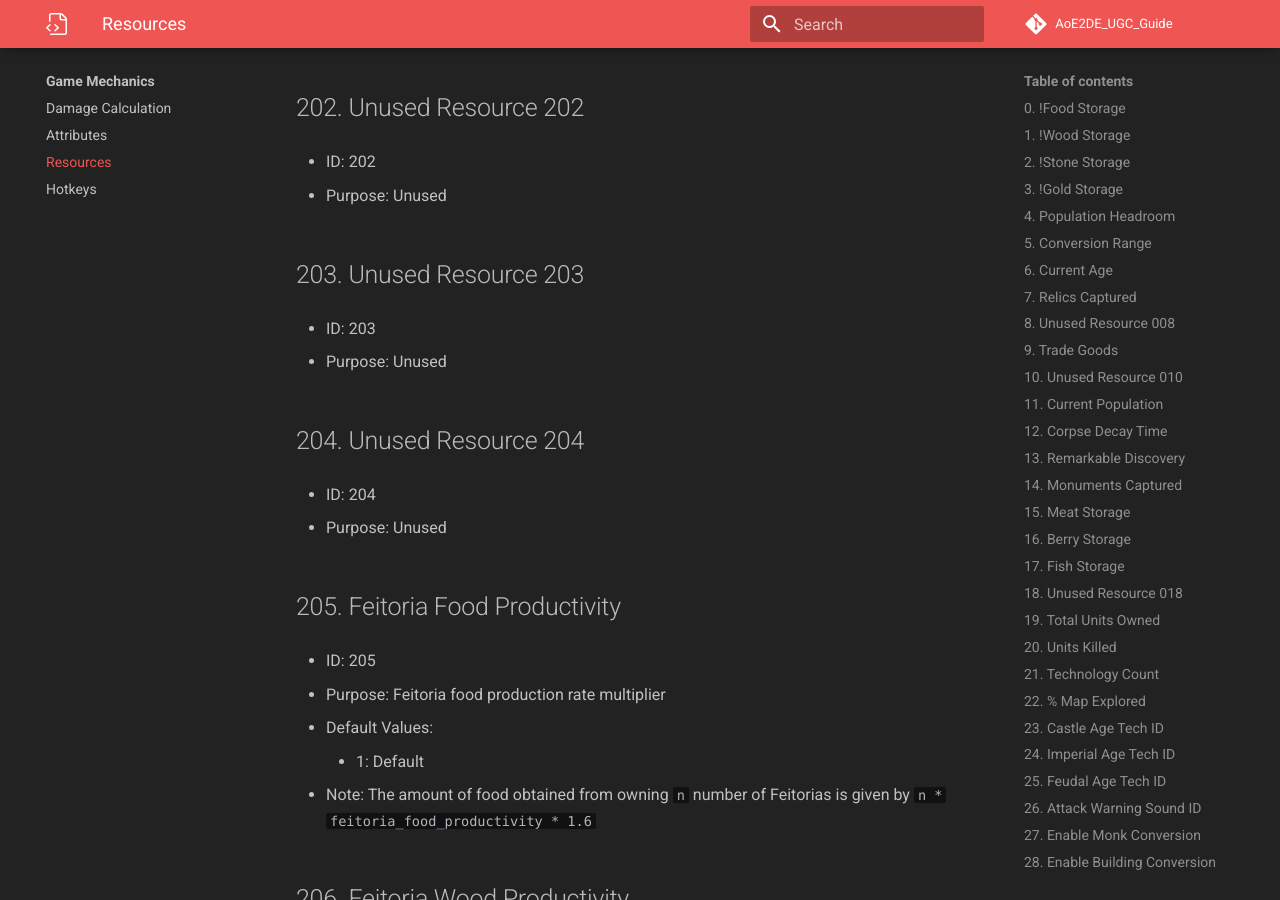
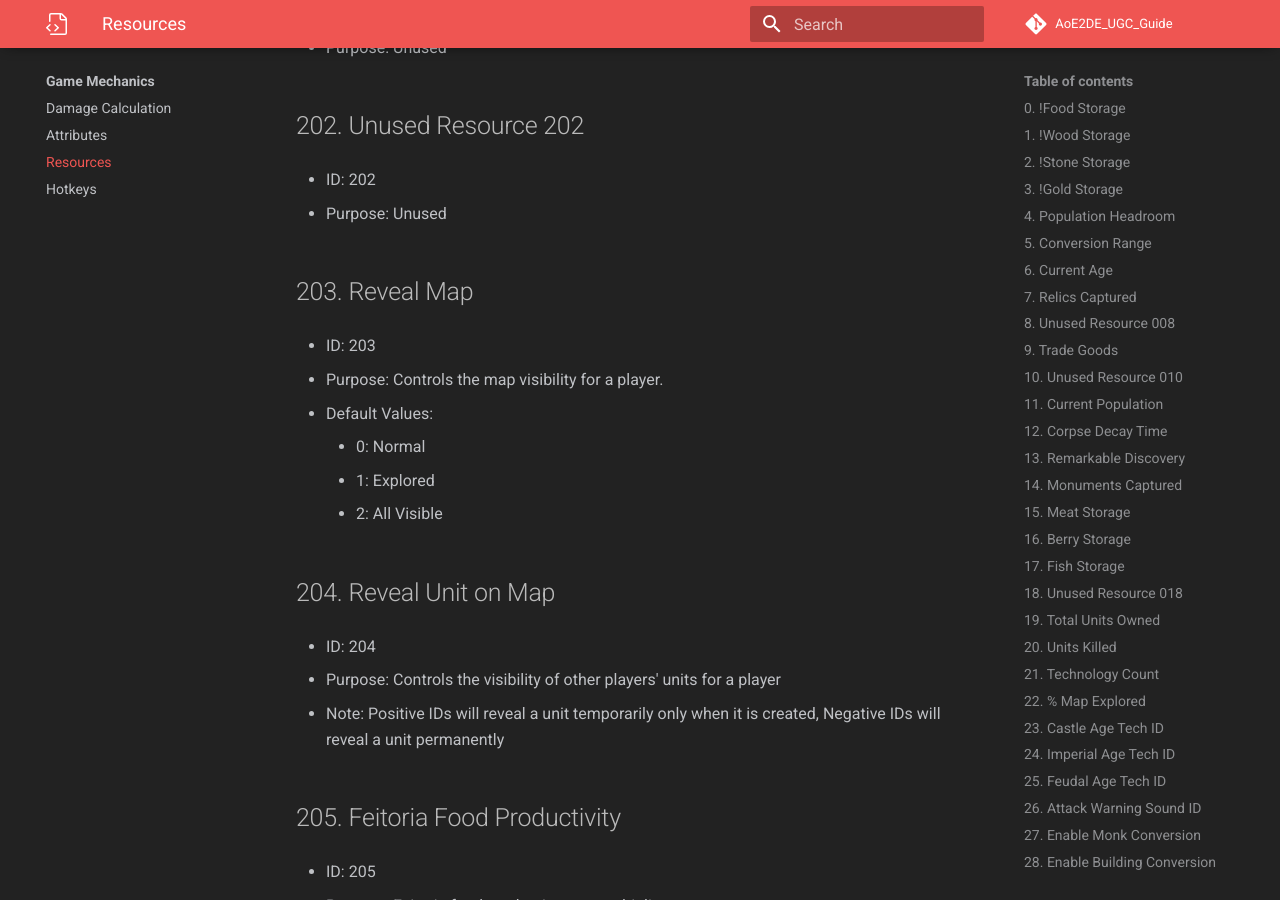
Before and after one commit to Divy1211/AoE2DE_UGC_Guide, an MkDocs documentation site: the page built from docs/general/resources/resources.md, in a window 1280 px wide and 900 px high, scrolled down 39588 px. Built offline with MkDocs 1.6.1 and Material for MkDocs 9.7.7, drawn with Linux system fonts in a browser that asks for light colours; some web fonts are replaced; comment, search, counter and statistics services are not loaded; some of the changed text lies outside the part shown.

Commit message:
Update resources.md

```diff
--- a/docs/general/resources/resources.md
+++ b/docs/general/resources/resources.md
@@ -240,7 +240,7 @@ This page is a list of all the player resources in the scenario editor and their
 
 - Note: 10 for goths
 
-## 33. Unused Resource 33
+## 33. Effect Function Number
 
 - ID: 33
 
@@ -527,17 +527,17 @@ This page is a list of all the player resources in the scenario editor and their
 
     - 1: No multiplier (default)
 
-## 70. Unused Resource 70
+  ## 70. Source Market or Dock X Coordinate
 
 - ID: 70
 
-- Purpose: Unused
-
-## 71. Unused Resource 71
+- Purpose: Controls the amount of gold that trade carts and trade cogs deposit, when the source market is changed
+
+## 71. Source Market or Dock Y Coordinate
 
 - ID: 71
 
-- Purpose: Unused
+- Purpose: Controls the amount of gold that trade carts and trade cogs deposit, when the source market is changed
 
 ## 72. Unused Resource 72
 
@@ -1479,17 +1479,25 @@ This page is a list of all the player resources in the scenario editor and their
 
 - Purpose: Unused
 
-## 203. Unused Resource 203
+## 203. Reveal Map
 
 - ID: 203
 
-- Purpose: Unused
-
-## 204. Unused Resource 204
+- Purpose: Controls the map visibility for a player.
+
+- Default Values:
+
+    - 0:  Normal
+    - 1:  Explored
+    - 2:  All Visible
+
+## 204. Reveal Unit on Map
 
 - ID: 204
 
-- Purpose: Unused
+- Purpose: Controls the visibility of other players' units for a player
+
+- Note: Positive IDs will reveal a unit temporarily only when it is created, Negative IDs will reveal a unit permanently
 
 ## 205. Feitoria Food Productivity
 
```
Also changed, not shown: docs/general/resources/res_desc.json.
